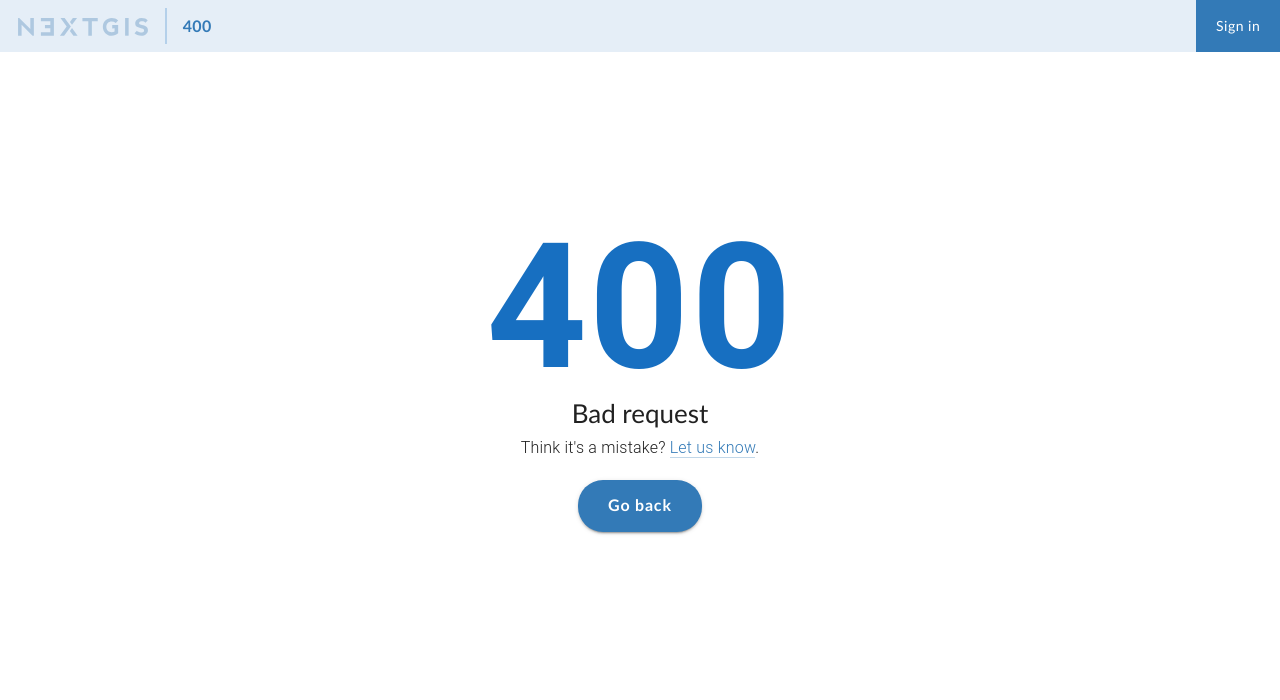
After one commit to nextgis/webservices_commons, a Django app: template templates/400.html in a window 1280 px wide. The commit adds this page. Shown: the top 700 px of the page. Run offline with Django 3.2, Linux system fonts and the light colour scheme; the template is opened without the code that fills it, so the values that code supplies are empty; some libraries are stand-ins or nearby versions; some web fonts are replaced.

Commit message:
Fix error templates and add template for error 400

```diff
--- /dev/null
+++ b/templates/400.html
@@ -0,0 +1,12 @@
+{% extends "error/error_base.html" %}
+
+{% load i18n %}
+
+{% block head_title %}{% trans '400 Bad Request' %}{% endblock %}
+{% block content_title %}{% trans '400' %}{% endblock %}
+
+{% block error_content %}
+    <div class="huge-text error-block__number">400</div>
+    <h1 class="h2 error-block__title">{% trans 'Bad request' %}</h1>
+    <div class="error-block__descr">{% trans "Think it's a mistake?" %} <a id="error-report-link" href="mailto:info@nextgis.com?subject={% trans 'Denial of access to' %} nextgis.com&body={% trans 'There is no access to the page' %} ">{% trans 'Let us know' %}</a>.</div>
+{% endblock %}
--- a/templates/error/error_base.html
+++ b/templates/error/error_base.html
@@ -4,6 +4,8 @@
 {% load staticfiles %}
 
 {% block body_class %}body--vcenter body--wide{% endblock %}
+
+{% block logo_link %}/{% endblock %}
 
 {% block body_content %}
     <div class="error-block">
```
